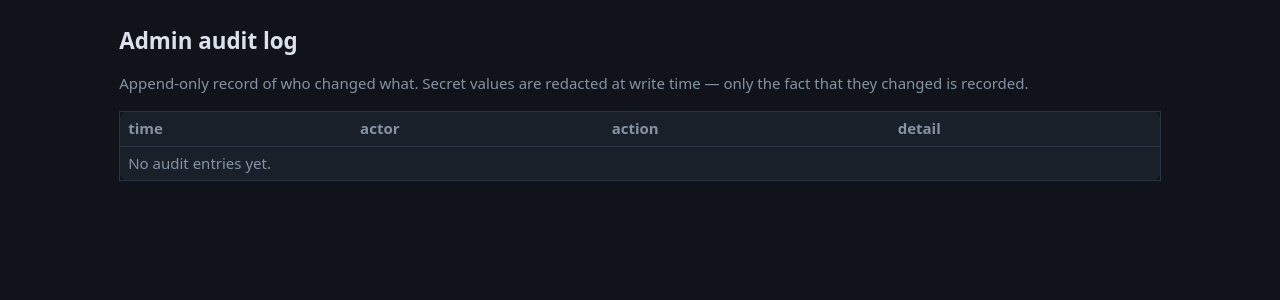
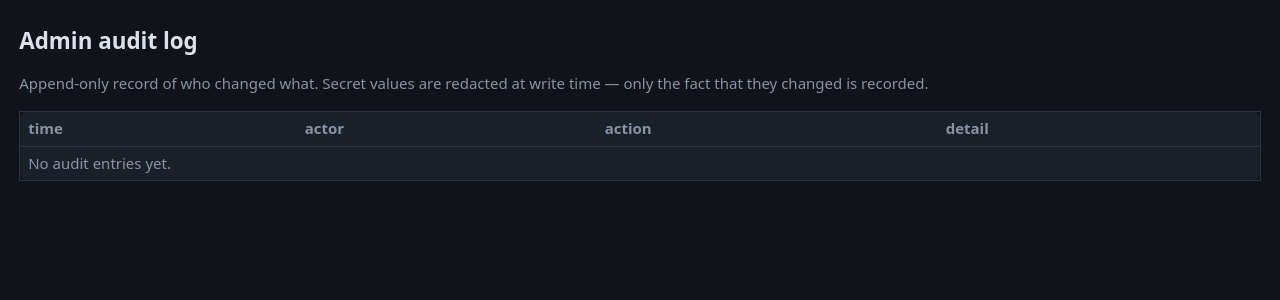
Before and after one commit to TheUniquePaulSmith/spamallam, a FastAPI app: template spamallam/templates/audit.html in a window 1280 px wide. Shown: the part 50-350 px from the top of the page. Run offline with FastAPI, Linux system fonts and the light colour scheme; the template is opened without the code that fills it, so the values that code supplies are empty; parts of the project's set-up code (start-up, migrations or seed data) failed here and were passed over.

Commit message:
Adjust main page layout width

```diff
--- a/spamallam/static/style.css
+++ b/spamallam/static/style.css
@@ -14,7 +14,7 @@ nav a { color: var(--muted); text-decoration: none; }
 nav a:hover { color: var(--accent); }
 .who { margin-left: auto; color: var(--muted); }
 .who a { color: var(--accent); }
-main { max-width: 1080px; margin: 1.5rem auto; padding: 0 1.2rem; }
+main { margin: 1.5rem auto; padding: 0 1.2rem; }
 h1 { font-size: 1.4rem; } h2 { font-size: 1.05rem; margin: 1rem 0 .4rem; }
 .card { background: var(--panel); border: 1px solid var(--line); border-radius: 10px;
         padding: 1rem 1.2rem; margin: 1rem 0; }
```
